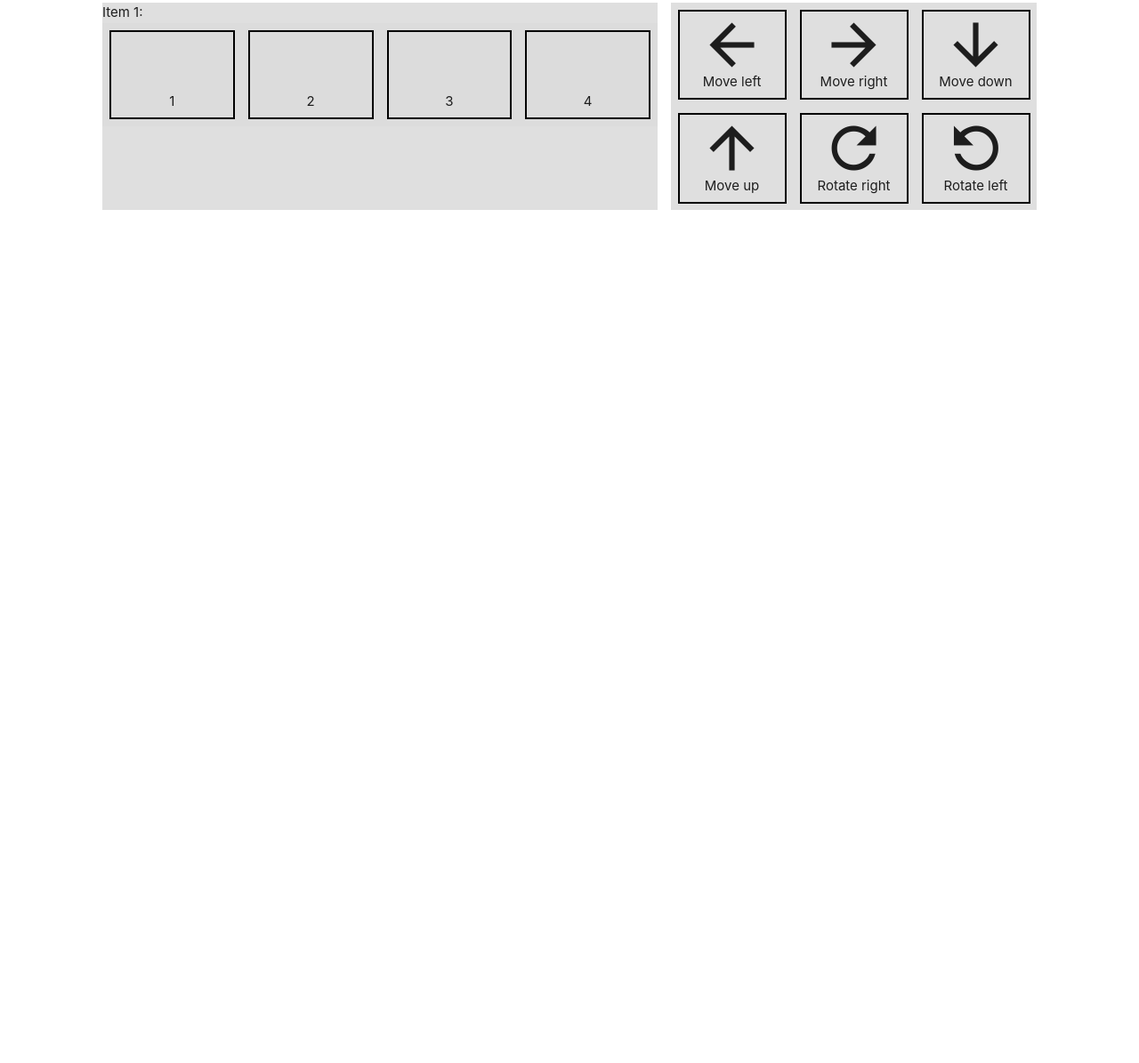
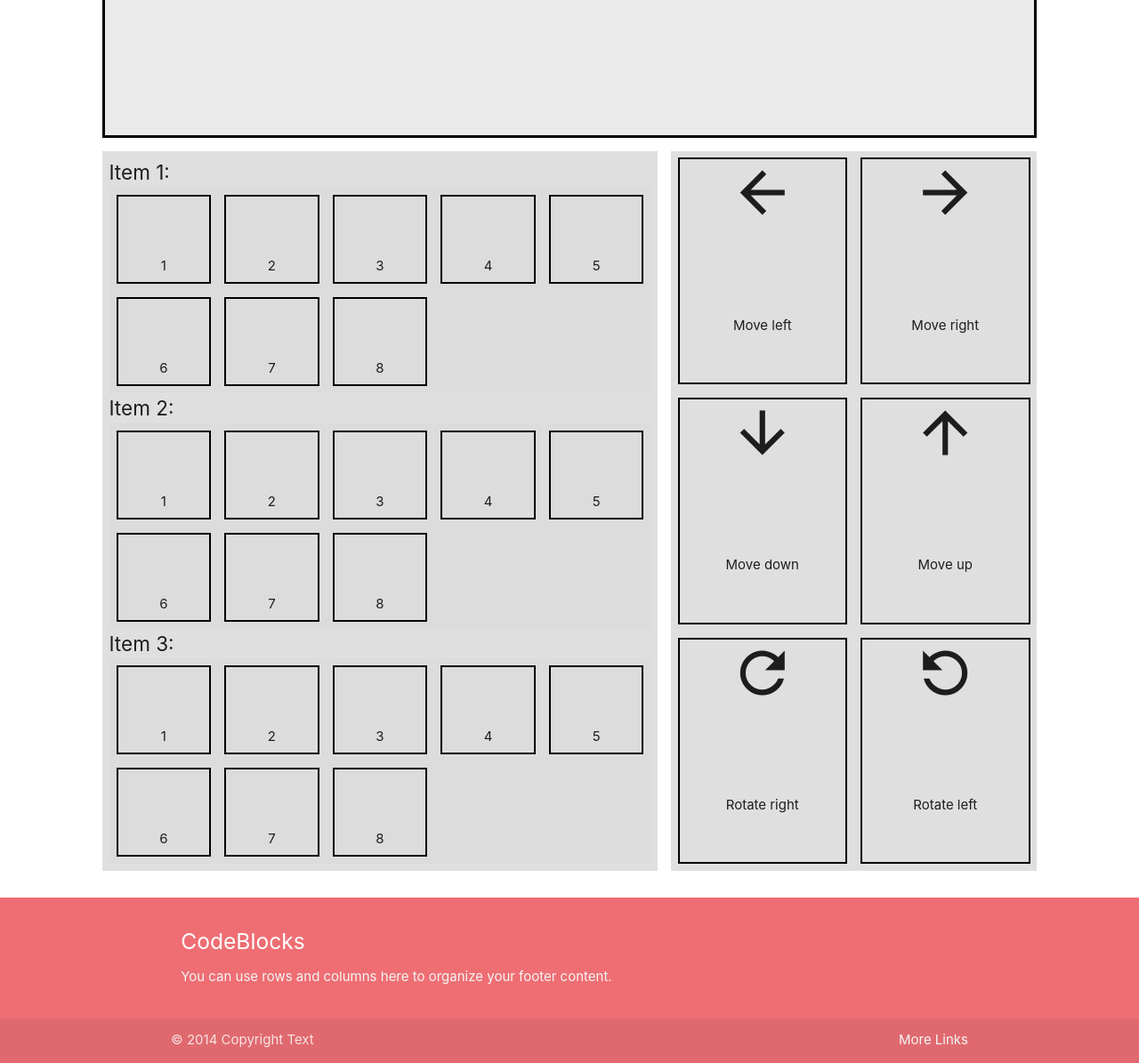
Before and after one commit to RafaelVelazquezMartin/CodeBlocks, a plain HTML site: page first-try-Friday/index.html in a window 1280 px wide. Shown: the part 474-1669 px from the top of the page at 89% size. Before the commit the page ends 800 px from the top, so only its background shows below. Drawn offline with nearby package versions, Linux system fonts and the light colour scheme; no server answers; files whose address does not match are found by name.

Commit message:
Added footer and more instructions per object

```diff
--- a/first-try-Friday/index.html
+++ b/first-try-Friday/index.html
@@ -31,7 +31,7 @@
 </head>
 
 <body>
-  <div class="wrapper">
+  <header>
     <section class="navbar">
       <nav>
         <div class="nav-wrapper">
@@ -49,6 +49,10 @@
         <li><a href="badges.html">Components</a></li>
       </ul>
     </section>
+
+  </header>
+  <main>
+    <div class="wrapper">
 
       <section class="canvas">
         <canvas id="paper">
@@ -80,9 +84,9 @@
           <span>Rotate left</span>
         </div>
       </section>
-    <section class="guessing">
+      <!-- <section class="guessing">
         guessing
-    </section>
+      </section> -->
       <section class="items">
         <div class="item">
           <span class="item-name">Item 1:</span>
@@ -103,10 +107,121 @@
               <i class="material-icons"></i>
               <span>4</span>
             </div>
+            <div class="instruction">
+              <i class="material-icons"></i>
+              <span>5</span>
+            </div>
+            <div class="instruction">
+              <i class="material-icons"></i>
+              <span>6</span>
+            </div>
+            <div class="instruction">
+              <i class="material-icons"></i>
+              <span>7</span>
+            </div>
+            <div class="instruction">
+              <i class="material-icons"></i>
+              <span>8</span>
             </div>
           </div>
+        </div>
+
+        <div class="item">
+          <span class="item-name">Item 2:</span>
+          <div class="instruction-list">
+            <div class="instruction">
+              <i class="material-icons"></i>
+              <span>1</span>
+            </div>
+            <div class="instruction">
+              <i class="material-icons"></i>
+              <span>2</span>
+            </div>
+            <div class="instruction">
+              <i class="material-icons"></i>
+              <span>3</span>
+            </div>
+            <div class="instruction">
+              <i class="material-icons"></i>
+              <span>4</span>
+            </div>
+            <div class="instruction">
+              <i class="material-icons"></i>
+              <span>5</span>
+            </div>
+            <div class="instruction">
+              <i class="material-icons"></i>
+              <span>6</span>
+            </div>
+            <div class="instruction">
+              <i class="material-icons"></i>
+              <span>7</span>
+            </div>
+            <div class="instruction">
+              <i class="material-icons"></i>
+              <span>8</span>
+            </div>
+          </div>
+        </div>
+
+        <div class="item">
+          <span class="item-name">Item 3:</span>
+          <div class="instruction-list">
+            <div class="instruction">
+              <i class="material-icons"></i>
+              <span>1</span>
+            </div>
+            <div class="instruction">
+              <i class="material-icons"></i>
+              <span>2</span>
+            </div>
+            <div class="instruction">
+              <i class="material-icons"></i>
+              <span>3</span>
+            </div>
+            <div class="instruction">
+              <i class="material-icons"></i>
+              <span>4</span>
+            </div>
+            <div class="instruction">
+              <i class="material-icons"></i>
+              <span>5</span>
+            </div>
+            <div class="instruction">
+              <i class="material-icons"></i>
+              <span>6</span>
+            </div>
+            <div class="instruction">
+              <i class="material-icons"></i>
+              <span>7</span>
+            </div>
+            <div class="instruction">
+              <i class="material-icons"></i>
+              <span>8</span>
+            </div>
+          </div>
+        </div>
+
       </section>
     </div>
+  </main>
+
+  <footer class="page-footer">
+    <div class="container">
+      <div class="row">
+        <div class="col l12 s12">
+          <h5 class="white-text">CodeBlocks</h5>
+          <p class="grey-text text-lighten-4">You can use rows and columns here to organize your footer content.</p>
+        </div>
+      </div>
+    </div>
+    <div class="footer-copyright">
+      <div class="container">
+        © 2014 Copyright Text
+        <a class="grey-text text-lighten-4 right" href="#!">More Links</a>
+      </div>
+    </div>
+  </footer>
 
   <!-- Compiled and minified JavaScript -->
   <script src="https://cdnjs.cloudflare.com/ajax/libs/materialize/1.0.0/js/materialize.min.js"></script>
--- a/first-try-Friday/styles.css
+++ b/first-try-Friday/styles.css
@@ -1,21 +1,18 @@
 .wrapper {
-  width: 100vw;
-  height: 100vh;
   display: grid;
   /* grid-template-columns: repeat(7, 1fr); */
   grid-template-columns: 100px repeat(5, 1fr) 100px;
   /* grid-template-columns: repeat(auto-fit, minmax(100px, 1fr)); */
-  grid-template-rows: 1fr 5fr 3fr 1fr;
+  grid-template-rows: 1fr auto;
   grid-gap: 1rem;
   grid-template-areas:
-    "nav nav nav nav nav nav nav"
-    ". canvas canvas canvas guessing guessing ."
-    ". items items items instructions instructions ."
-    ". . . . . . .";
+    ". canvas canvas canvas canvas canvas ."
+    ". items items items instructions instructions .";
+  margin: 30px 0;
 }
 
 .navbar {
-  grid-area: nav;
+  /* grid-area: nav; */
 }
 
 .instructions {
@@ -23,7 +20,7 @@
   grid-area: instructions;
   background-color: rgba(220, 220, 220, 0.9);
   display: grid;
-  grid-template-columns: repeat(auto-fit, minmax(100px, 1fr));
+  grid-template-columns: repeat(auto-fit, minmax(150px, 1fr));
   grid-auto-rows: minmax(100px, 1fr);
   grid-gap: 1rem;
 }
@@ -49,10 +46,10 @@
   height: 30%;
 }
 
-.guessing {
+/* .guessing {
   grid-area: guessing;
   background-color: rgba(220, 220, 220, 0.6);
-}
+} */
 
 .canvas {
   grid-area: canvas;
@@ -68,11 +65,16 @@
 .items {
   grid-area: items;
   background-color: rgba(220, 220, 220, 0.9);
+  padding: 0.5rem;
 }
 
 .item {
   display: flex;
   flex-direction: column;
+}
+
+.item-name {
+  font-size: 1.5rem;
 }
 
 .instruction-list {
@@ -84,3 +86,13 @@
   padding: 8px;
   background-color: rgba(220, 220, 220, 1);
 }
+
+@media screen and (max-width: 992px) {
+  .wrapper {
+    grid-template-rows: 5fr auto auto;
+    grid-template-areas:
+      ". canvas canvas canvas canvas canvas ."
+      ". instructions instructions instructions instructions instructions ."
+      ". items items items items items .";
+  }
+}
```
Lines whose indentation alone changed are shown as unchanged.
